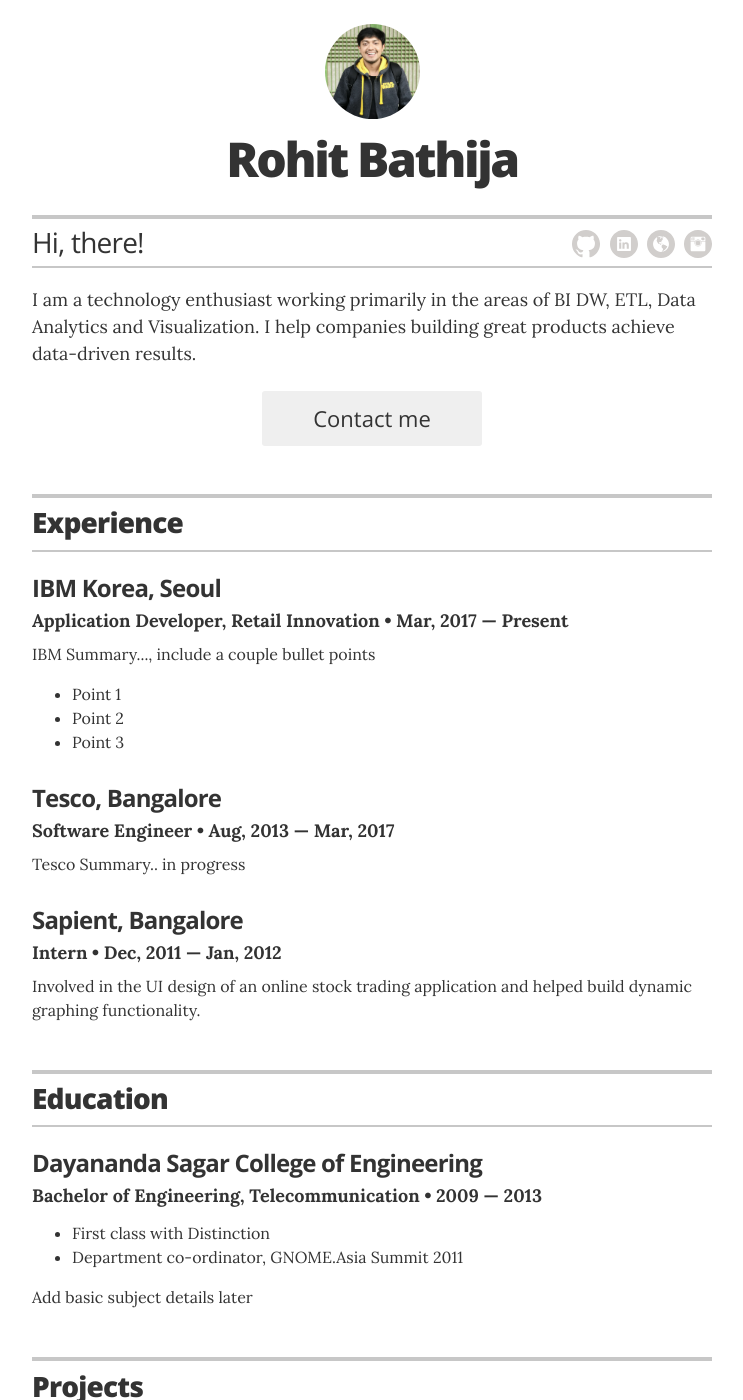
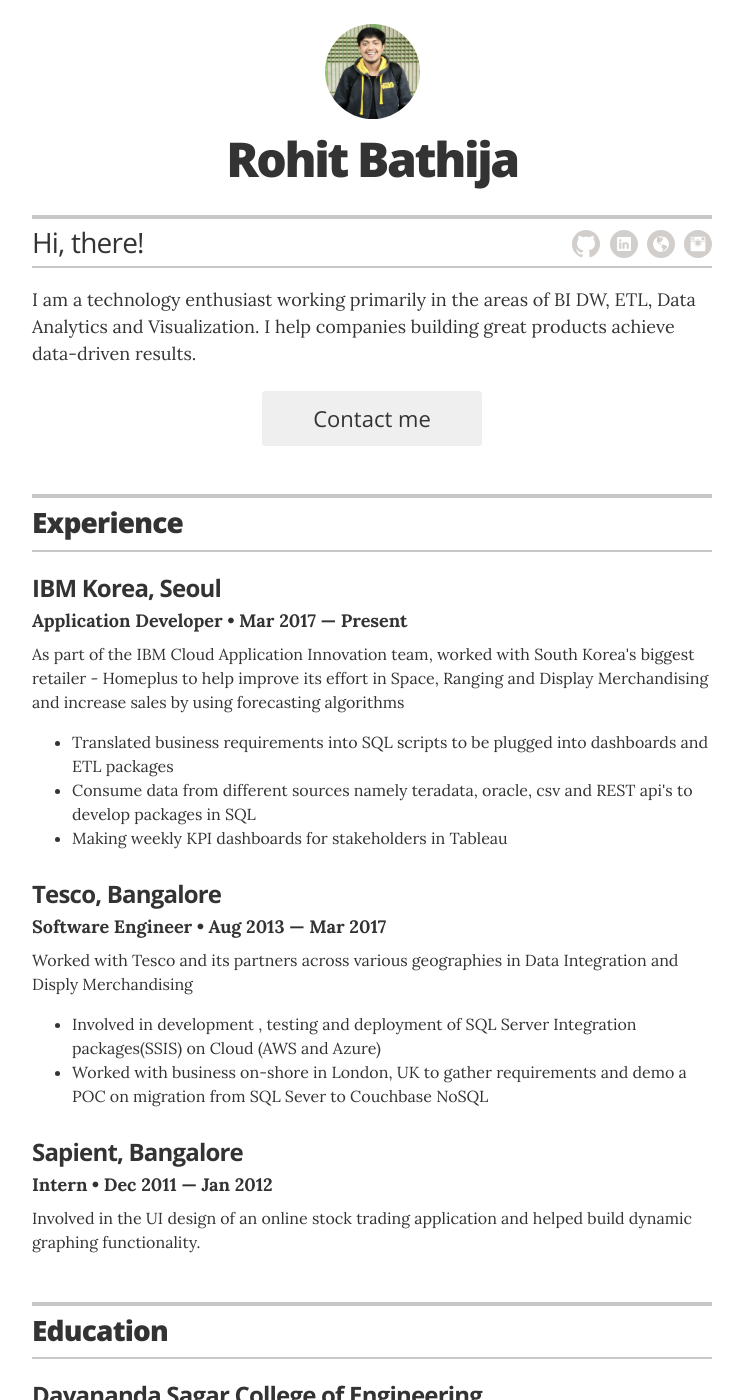
Before and after one commit to robathija/rohit-resume, a Jekyll site: the page built from index.html, in a window 1280 px wide and 1400 px high. Shown: the whole window, without its empty margins (268-1011 px from the left). Built offline with Jekyll 4.4.1, drawn with Linux system fonts in a browser that asks for light colours; some of the changed text lies outside the part shown.

Commit message:
some commits on experience

```diff
--- a/_data/experience.yml
+++ b/_data/experience.yml
@@ -1,19 +1,19 @@
 # Jobs
 # IBM Korea
 - company: IBM Korea, Seoul
-  position: Application Developer, Retail Innovation
-  duration: Mar, 2017 &mdash; Present
-  summary: IBM Summary..., include a couple bullet points	<ul class="resume-item-list"><li>Point 1</li><li>Point 2</li><li>Point 3</li></ul>
+  position: Application Developer
+  duration: Mar 2017 &mdash; Present
+  summary: As part of the IBM Cloud Application Innovation team, worked with South Korea's biggest retailer - Homeplus to help improve its effort in Space, Ranging and Display Merchandising and increase sales by using forecasting algorithms<ul class="resume-item-list"><li>Translated business requirements into SQL scripts to be plugged into dashboards and ETL packages</li><li>Consume data from different sources namely teradata, oracle, csv and REST api's to develop packages in SQL</li><li>Making weekly KPI dashboards for stakeholders in Tableau</li></ul>
 
 # Tesco PLC
 - company: Tesco, Bangalore
   position: Software Engineer
-  duration:  Aug, 2013 &mdash; Mar, 2017
-  summary: Tesco Summary.. in progress
+  duration:  Aug 2013 &mdash; Mar 2017
+  summary: Worked with Tesco and its partners across various geographies in Data Integration and Disply Merchandising<ul class="resume-item-list"><li>Involved in development , testing and deployment of SQL Server Integration packages(SSIS) on Cloud (AWS and Azure)</li><li>Worked with business on-shore in London, UK to gather requirements and demo a POC on migration from SQL Sever to Couchbase NoSQL</li>
 
 
 # Sapient
 - company: Sapient, Bangalore
   position: Intern
-  duration:   Dec, 2011  &mdash; Jan, 2012
+  duration:   Dec 2011  &mdash; Jan 2012
   summary: Involved in the UI design of an online stock trading application and helped build dynamic graphing functionality.
--- a/_layouts/resume.html
+++ b/_layouts/resume.html
@@ -231,7 +231,7 @@
 
       <footer class="page-footer">
         <p class="footer-line">Made by <a href="http://fb.com/robathija" target="_blank">robathija</a></p>
-		<p class="footer-line">Proudly open sourced. Fork it on <a href="https://github.com/jglovier/resume-template" target="_blank">GitHub</a></p>
+		<p class="footer-line">Proudly open sourced - Fork it on <a href="https://github.com/jglovier/resume-template" target="_blank">GitHub</a></p>
       </footer>
 
     </div>
```
